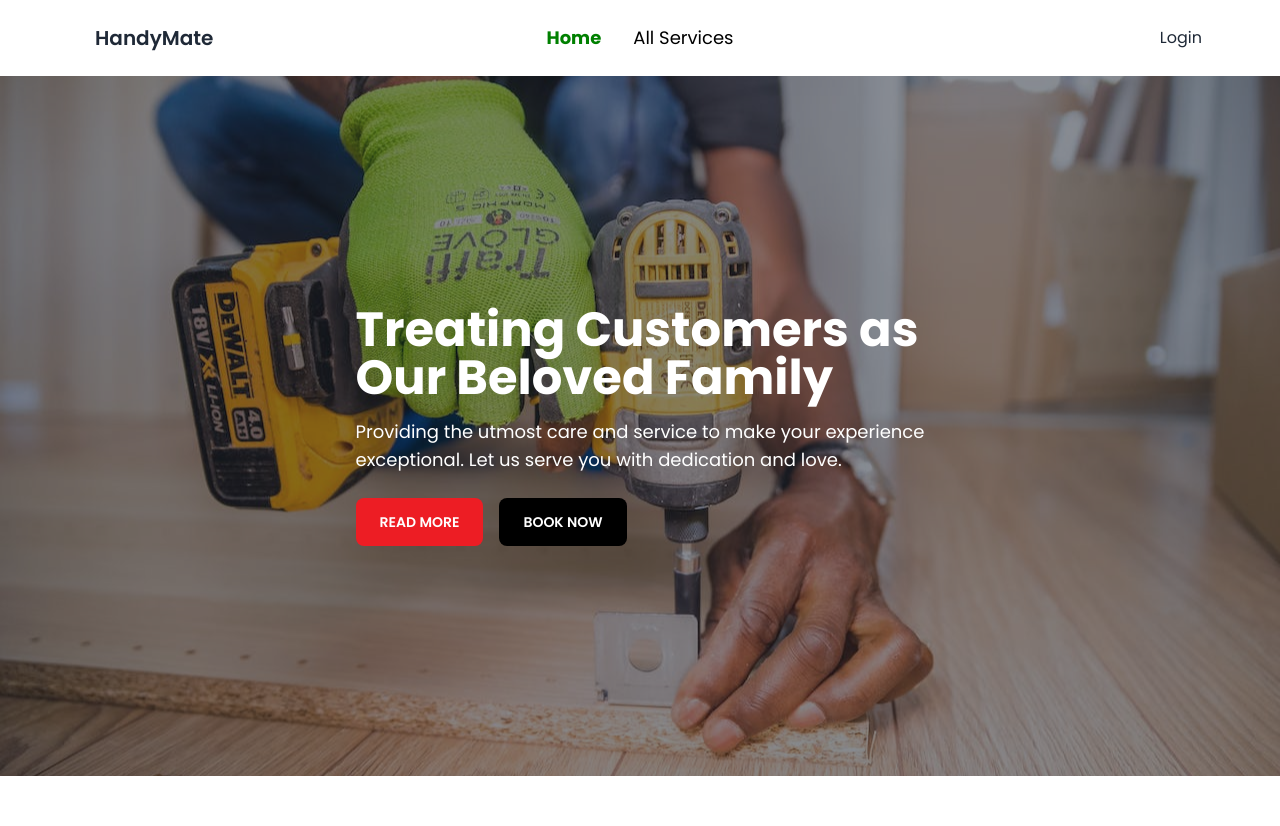
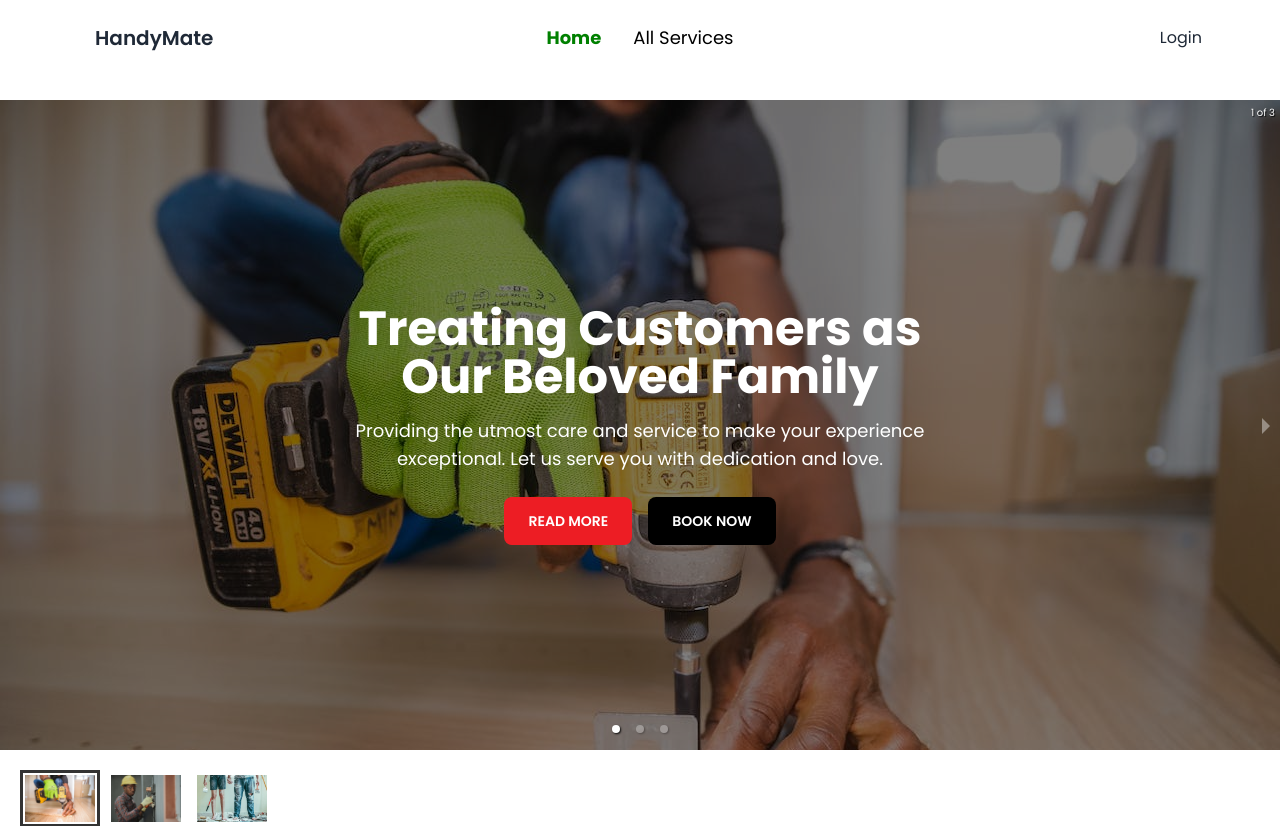
Before and after one commit to tanimtorikul/handymate-client, a React (Vite) app: page / in a window 1280 px wide. Shown: the top 826 px of the page. Built offline with nearby package versions, Linux system fonts and the light colour scheme; no server answers.

Commit message:
modified banner to carousel banner using react awesome components

```diff
--- a/src/Components/Banner/Banner.jsx
+++ b/src/Components/Banner/Banner.jsx
@@ -1,24 +1,23 @@
+import "react-responsive-carousel/lib/styles/carousel.min.css";
+import { Carousel } from "react-responsive-carousel";
+
 const Banner = () => {
   return (
-    <div
-      className="hero min-h-[700px] relative overflow-hidden"
-      style={{
-        backgroundImage: "url(handy1.jpg)",
-        backgroundSize: "cover",
-        backgroundPosition: "center",
-      }}
-    >
-      <div className="hero-overlay bg-opacity-50 absolute inset-0 bg-gray-900"></div>
-      <div className="hero-content text-white relative z-10">
+    <div className="my-6">
+      <Carousel showThumbs={true}>
+        <div className="relative md:h-[650px]">
+          <img src="handy1.jpg" alt="Slide 1" />
+          <div className="absolute top-0 left-0 w-full h-full bg-black bg-opacity-50 flex flex-col justify-center text-white text-2xl">
             <div className="max-w-screen-lg mx-auto">
-          <h1 className="text-5xl font-bold mb-4">
+              <h1 className="text-3xl md:text-5xl font-bold mb-4">
                 Treating Customers as <br /> Our Beloved Family
               </h1>
               <p className="text-lg mb-6">
-            Providing the utmost care and service to make your experience <br />
+                Providing the utmost care and service to make your experience{" "}
+                <br />
                 exceptional. Let us serve you with dedication and love.
               </p>
-          <div className="flex gap-4">
+              <div className="flex gap-4 justify-center">
                 <button className="btn bg-[#ED1D24] text-white border-0 py-2 px-6 rounded-lg hover:bg-[#FF0D10]">
                   Read More
                 </button>
@@ -29,6 +28,54 @@ const Banner = () => {
             </div>
           </div>
         </div>
+        <div className="relative md:h-[650px]">
+          <img src="handy2.jpg" alt="Slide 2" />
+          <div className="absolute top-0 left-0 w-full h-full bg-black bg-opacity-50 flex flex-col justify-center items-center text-white text-2xl">
+            <div className="max-w-screen-lg mx-auto">
+              <h1 className="text-3xl md:text-5xl font-bold mb-4">
+                Your Trusted Handyman Service
+              </h1>
+              <p className="text-lg mb-6">
+                We're here to fix, repair, and improve your home with care and
+                expertise. Your satisfaction is our top priority. Let us handle
+                the rest!
+              </p>
+              <div className="flex gap-4 justify-center">
+                <button className="btn bg-[#ED1D24] text-white border-0 py-2 px-6 rounded-lg hover:bg-[#FF0D10]">
+                  Learn More
+                </button>
+                <button className="btn bg-black text-white border-0 py-2 px-6 rounded-lg hover:bg-gray-800">
+                  Contact Us
+                </button>
+              </div>
+            </div>
+          </div>
+        </div>
+        <div className="relative md:h-[650px]">
+          <img src="handy3.jpg" alt="Slide 3" />
+          <div className="absolute top-0 left-0 w-full h-full bg-black bg-opacity-50 flex flex-col justify-center items-center text-white text-2xl">
+            <div className="max-w-screen-lg mx-auto">
+              <h1 className="text-3xl md:text-5xl font-bold mb-4">
+                Quality Repairs for Happy Homes
+              </h1>
+              <p className="text-lg mb-6">
+                We take pride in our craftsmanship and attention to detail. From
+                small fixes to major renovations, we're dedicated to making your
+                home a better place.
+              </p>
+              <div className="flex gap-4 justify-center">
+                <button className="btn bg-[#ED1D24] text-white border-0 py-2 px-6 rounded-lg hover:bg-[#FF0D10]">
+                  Discover More
+                </button>
+                <button className="btn bg-black text-white border-0 py-2 px-6 rounded-lg hover:bg-gray-800">
+                  Get Started
+                </button>
+              </div>
+            </div>
+          </div>
+        </div>
+      </Carousel>
+    </div>
   );
 };
 
```
Also changed, not shown: public/handy2.jpg (added), public/handy3.jpg (added). Lines whose indentation alone changed are shown as unchanged.
